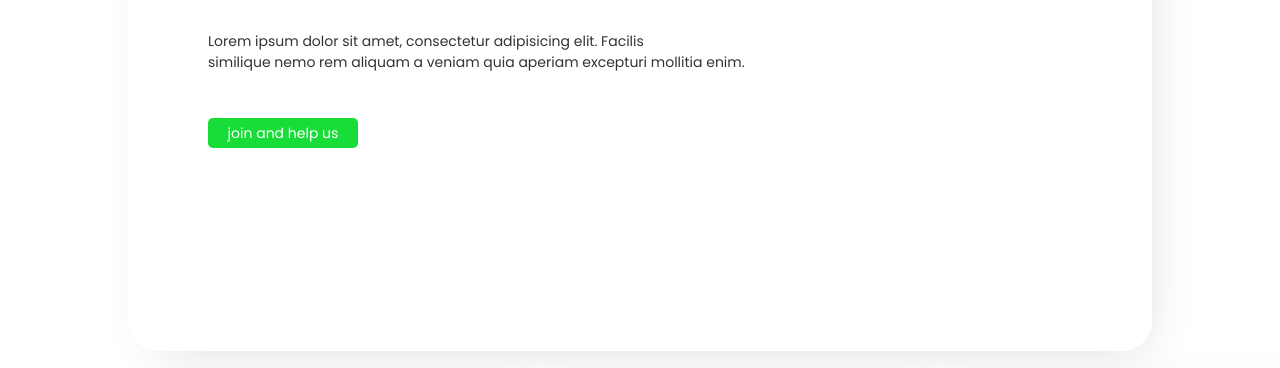
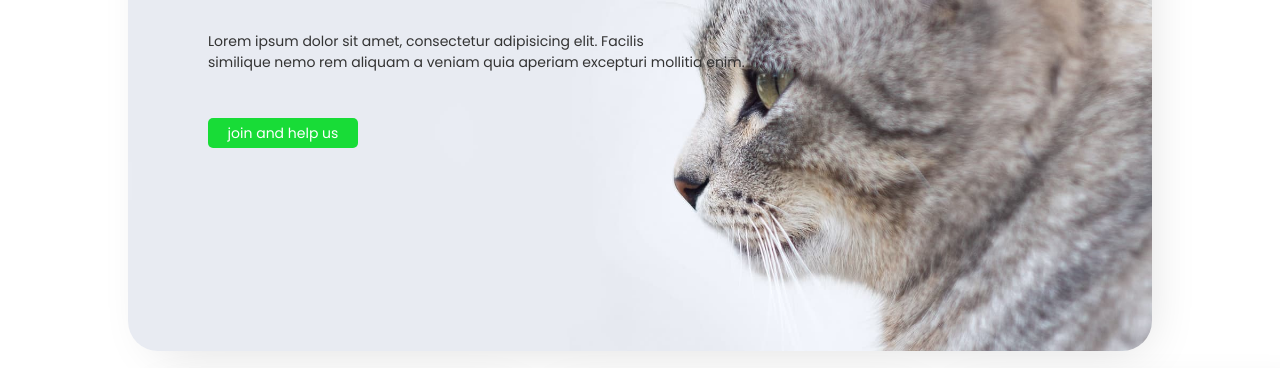
Before and after one commit to gosmnk/pet, a plain HTML site: page index.html in a window 1280 px wide. Shown: the part 289-657 px from the top of the page. Drawn offline with Linux system fonts and the light colour scheme; files whose address does not match are found by name.

Commit message:
Update style.css
testIMG

```diff
--- a/style.css
+++ b/style.css
@@ -100,7 +100,7 @@ body {
 
   height: 570px;
   border-radius: 30px;
-  background-image: url(/petsheltertest/images/hero_cat.jpg);
+  background-image: url(images/hero_cat.jpg);
   background-size: cover;
   box-shadow: 10px 13px 52px -19px rgba(8, 5, 8, 0.16);
 
```
